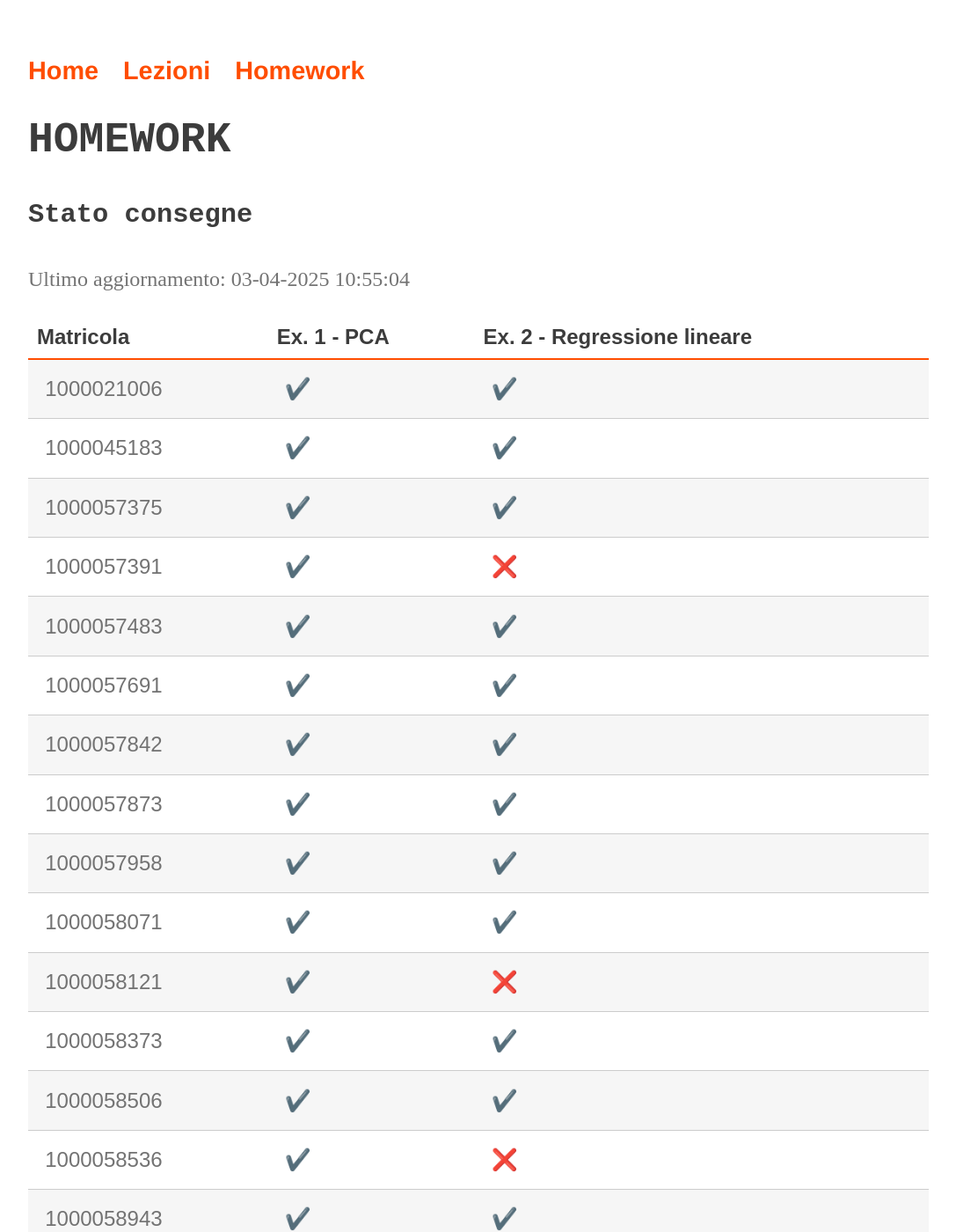
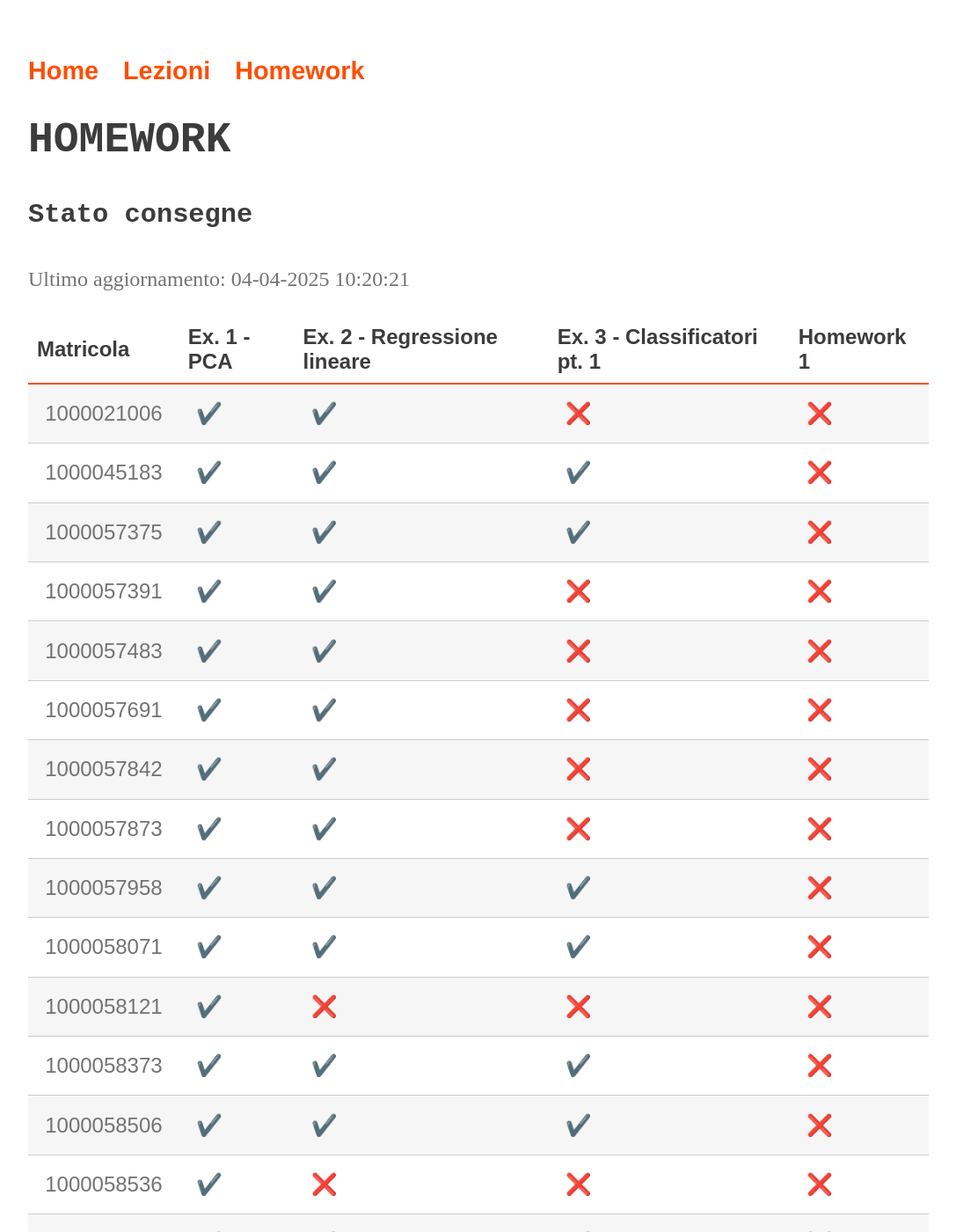
Before and after one commit to perceivelab/ml-mz-2025, a Jekyll site: the page built from status.md, in a window 1280 px wide and 1400 px high. Shown: the whole window at 88% size, without its empty margins (96-1183 px from the left). Built offline with Jekyll 4.4.1, drawn with Linux system fonts in a browser that asks for light colours; emoji names are drawn with the system emoji font; our own code applies the rules of GitHub Pages for plain Markdown files; some of the changed text lies outside the part shown.

Commit message:
Update status

```diff
--- a/status.md
+++ b/status.md
@@ -6,66 +6,66 @@ layout: page
 
 #### Stato consegne
 
-Ultimo aggiornamento: 03-04-2025 10:55:04
+Ultimo aggiornamento: 04-04-2025 10:20:21
 
-| Matricola | Ex. 1 - PCA|Ex. 2 - Regressione lineare |
-| --- | ---|--- |
-| 1000021006 |:heavy_check_mark:|:heavy_check_mark:|
-| 1000045183 |:heavy_check_mark:|:heavy_check_mark:|
-| 1000057375 |:heavy_check_mark:|:heavy_check_mark:|
-| 1000057391 |:heavy_check_mark:|:x:|
-| 1000057483 |:heavy_check_mark:|:heavy_check_mark:|
-| 1000057691 |:heavy_check_mark:|:heavy_check_mark:|
-| 1000057842 |:heavy_check_mark:|:heavy_check_mark:|
-| 1000057873 |:heavy_check_mark:|:heavy_check_mark:|
-| 1000057958 |:heavy_check_mark:|:heavy_check_mark:|
-| 1000058071 |:heavy_check_mark:|:heavy_check_mark:|
-| 1000058121 |:heavy_check_mark:|:x:|
-| 1000058373 |:heavy_check_mark:|:heavy_check_mark:|
-| 1000058506 |:heavy_check_mark:|:heavy_check_mark:|
-| 1000058536 |:heavy_check_mark:|:x:|
-| 1000058943 |:heavy_check_mark:|:heavy_check_mark:|
-| 1000059088 |:heavy_check_mark:|:x:|
-| 1000059364 |:heavy_check_mark:|:heavy_check_mark:|
-| 1000059452 |:heavy_check_mark:|:heavy_check_mark:|
-| 1000059524 |:heavy_check_mark:|:x:|
-| 1000059678 |:heavy_check_mark:|:heavy_check_mark:|
-| 1000059751 |:heavy_check_mark:|:heavy_check_mark:|
-| 1000059819 |:hourglass:|:x:|
-| 1000059825 |:heavy_check_mark:|:heavy_check_mark:|
-| 1000059840 |:heavy_check_mark:|:heavy_check_mark:|
-| 1000059861 |:heavy_check_mark:|:heavy_check_mark:|
-| 1000059938 |:heavy_check_mark:|:heavy_check_mark:|
-| 1000059971 |:heavy_check_mark:|:x:|
-| 1000059986 |:heavy_check_mark:|:heavy_check_mark:|
-| 1000059998 |:heavy_check_mark:|:x:|
-| 1000060171 |:heavy_check_mark:|:x:|
-| 1000060277 |:heavy_check_mark:|:x:|
-| 1000060342 |:heavy_check_mark:|:heavy_check_mark:|
-| 1000060362 |:heavy_check_mark:|:x:|
-| 1000060372 |:heavy_check_mark:|:heavy_check_mark:|
-| 1000060418 |:heavy_check_mark:|:x:|
-| 1000060614 |:heavy_check_mark:|:x:|
-| 1000060679 |:heavy_check_mark:|:x:|
-| 1000061221 |:heavy_check_mark:|:heavy_check_mark:|
-| 1000061305 |:heavy_check_mark:|:heavy_check_mark:|
-| 1000061894 |:heavy_check_mark:|:x:|
-| 1000062133 |:heavy_check_mark:|:heavy_check_mark:|
-| 1000062280 |:heavy_check_mark:|:x:|
-| 1000062483 |:x:|:x:|
-| 1000062623 |:heavy_check_mark:|:heavy_check_mark:|
-| 1000062780 |:heavy_check_mark:|:heavy_check_mark:|
-| 1000062788 |:heavy_check_mark:|:heavy_check_mark:|
-| 1000062796 |:heavy_check_mark:|:x:|
-| 1000062891 |:heavy_check_mark:|:heavy_check_mark:|
-| 1000063376 |:heavy_check_mark:|:heavy_check_mark:|
-| 1000063414 |:heavy_check_mark:|:x:|
-| 1000063557 |:heavy_check_mark:|:heavy_check_mark:|
-| 1000064112 |:heavy_check_mark:|:heavy_check_mark:|
-| 1000064219 |:heavy_check_mark:|:heavy_check_mark:|
-| 1000064648 |:heavy_check_mark:|:x:|
-| 1000064902 |:heavy_check_mark:|:heavy_check_mark:|
-| 1000064946 |:heavy_check_mark:|:heavy_check_mark:|
-| 1000065661 |:x:|:x:|
-| 1000083946 |:heavy_check_mark:|:x:|
-| 1000085167 |:heavy_check_mark:|:heavy_check_mark:|
+| Matricola | Ex. 1 - PCA|Ex. 2 - Regressione lineare|Ex. 3 - Classificatori pt. 1|Homework 1 |
+| --- | ---|---|---|--- |
+| 1000021006 |:heavy_check_mark:|:heavy_check_mark:|:x:|:x:|
+| 1000045183 |:heavy_check_mark:|:heavy_check_mark:|:heavy_check_mark:|:x:|
+| 1000057375 |:heavy_check_mark:|:heavy_check_mark:|:heavy_check_mark:|:x:|
+| 1000057391 |:heavy_check_mark:|:heavy_check_mark:|:x:|:x:|
+| 1000057483 |:heavy_check_mark:|:heavy_check_mark:|:x:|:x:|
+| 1000057691 |:heavy_check_mark:|:heavy_check_mark:|:x:|:x:|
+| 1000057842 |:heavy_check_mark:|:heavy_check_mark:|:x:|:x:|
+| 1000057873 |:heavy_check_mark:|:heavy_check_mark:|:x:|:x:|
+| 1000057958 |:heavy_check_mark:|:heavy_check_mark:|:heavy_check_mark:|:x:|
+| 1000058071 |:heavy_check_mark:|:heavy_check_mark:|:heavy_check_mark:|:x:|
+| 1000058121 |:heavy_check_mark:|:x:|:x:|:x:|
+| 1000058373 |:heavy_check_mark:|:heavy_check_mark:|:heavy_check_mark:|:x:|
+| 1000058506 |:heavy_check_mark:|:heavy_check_mark:|:heavy_check_mark:|:x:|
+| 1000058536 |:heavy_check_mark:|:x:|:x:|:x:|
+| 1000058943 |:heavy_check_mark:|:heavy_check_mark:|:heavy_check_mark:|:x:|
+| 1000059088 |:heavy_check_mark:|:heavy_check_mark:|:x:|:x:|
+| 1000059364 |:heavy_check_mark:|:heavy_check_mark:|:x:|:x:|
+| 1000059452 |:heavy_check_mark:|:heavy_check_mark:|:x:|:x:|
+| 1000059524 |:heavy_check_mark:|:x:|:x:|:x:|
+| 1000059678 |:heavy_check_mark:|:heavy_check_mark:|:x:|:x:|
+| 1000059751 |:heavy_check_mark:|:heavy_check_mark:|:x:|:x:|
+| 1000059819 |:hourglass:|:heavy_check_mark:|:heavy_check_mark:|:x:|
+| 1000059825 |:heavy_check_mark:|:heavy_check_mark:|:x:|:x:|
+| 1000059840 |:heavy_check_mark:|:heavy_check_mark:|:heavy_check_mark:|:x:|
+| 1000059861 |:heavy_check_mark:|:heavy_check_mark:|:heavy_check_mark:|:x:|
+| 1000059938 |:heavy_check_mark:|:heavy_check_mark:|:x:|:x:|
+| 1000059971 |:heavy_check_mark:|:x:|:x:|:x:|
+| 1000059986 |:heavy_check_mark:|:heavy_check_mark:|:x:|:x:|
+| 1000059998 |:heavy_check_mark:|:x:|:heavy_check_mark:|:x:|
+| 1000060171 |:heavy_check_mark:|:heavy_check_mark:|:x:|:x:|
+| 1000060277 |:heavy_check_mark:|:heavy_check_mark:|:heavy_check_mark:|:x:|
+| 1000060342 |:heavy_check_mark:|:heavy_check_mark:|:heavy_check_mark:|:x:|
+| 1000060362 |:heavy_check_mark:|:x:|:x:|:x:|
+| 1000060372 |:heavy_check_mark:|:heavy_check_mark:|:x:|:x:|
+| 1000060418 |:heavy_check_mark:|:heavy_check_mark:|:x:|:x:|
+| 1000060614 |:heavy_check_mark:|:heavy_check_mark:|:heavy_check_mark:|:x:|
+| 1000060679 |:heavy_check_mark:|:heavy_check_mark:|:heavy_check_mark:|:x:|
+| 1000061221 |:heavy_check_mark:|:heavy_check_mark:|:x:|:x:|
+| 1000061305 |:heavy_check_mark:|:heavy_check_mark:|:x:|:x:|
+| 1000061894 |:heavy_check_mark:|:heavy_check_mark:|:x:|:x:|
+| 1000062133 |:heavy_check_mark:|:heavy_check_mark:|:heavy_check_mark:|:x:|
+| 1000062280 |:heavy_check_mark:|:heavy_check_mark:|:x:|:x:|
+| 1000062483 |:x:|:x:|:x:|:x:|
+| 1000062623 |:heavy_check_mark:|:heavy_check_mark:|:x:|:x:|
+| 1000062780 |:heavy_check_mark:|:heavy_check_mark:|:heavy_check_mark:|:x:|
+| 1000062788 |:heavy_check_mark:|:heavy_check_mark:|:heavy_check_mark:|:x:|
+| 1000062796 |:heavy_check_mark:|:x:|:x:|:x:|
+| 1000062891 |:heavy_check_mark:|:heavy_check_mark:|:x:|:x:|
+| 1000063376 |:heavy_check_mark:|:heavy_check_mark:|:x:|:x:|
+| 1000063414 |:heavy_check_mark:|:heavy_check_mark:|:x:|:x:|
+| 1000063557 |:heavy_check_mark:|:heavy_check_mark:|:x:|:x:|
+| 1000064112 |:heavy_check_mark:|:heavy_check_mark:|:x:|:x:|
+| 1000064219 |:heavy_check_mark:|:heavy_check_mark:|:x:|:x:|
+| 1000064648 |:heavy_check_mark:|:heavy_check_mark:|:x:|:x:|
+| 1000064902 |:heavy_check_mark:|:heavy_check_mark:|:x:|:x:|
+| 1000064946 |:heavy_check_mark:|:heavy_check_mark:|:heavy_check_mark:|:x:|
+| 1000065661 |:x:|:x:|:x:|:x:|
+| 1000083946 |:heavy_check_mark:|:x:|:x:|:x:|
+| 1000085167 |:heavy_check_mark:|:heavy_check_mark:|:heavy_check_mark:|:x:|
```
